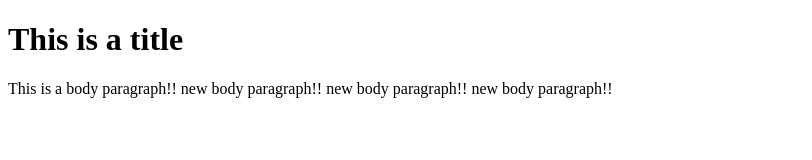
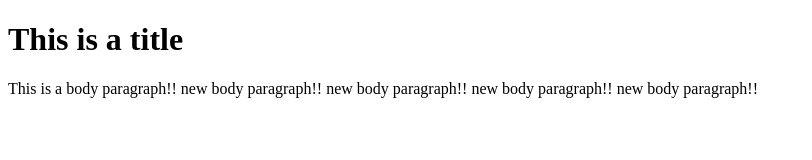
Before and after one commit to thienancodes/team-collaboration, a plain HTML site: page index.html in a window 1280 px wide. Shown: the whole page, without its empty margins (0-812 px from the left). Drawn offline with Linux system fonts and the light colour scheme.

```diff
--- a/index.html
+++ b/index.html
@@ -12,5 +12,6 @@
     <p1>new body paragraph!!</p1>
     <p1>new body paragraph!!</p1>
     <p1>new body paragraph!!</p1>
+    <p1>new body paragraph!!</p1>
   </body>
 </html>
```
